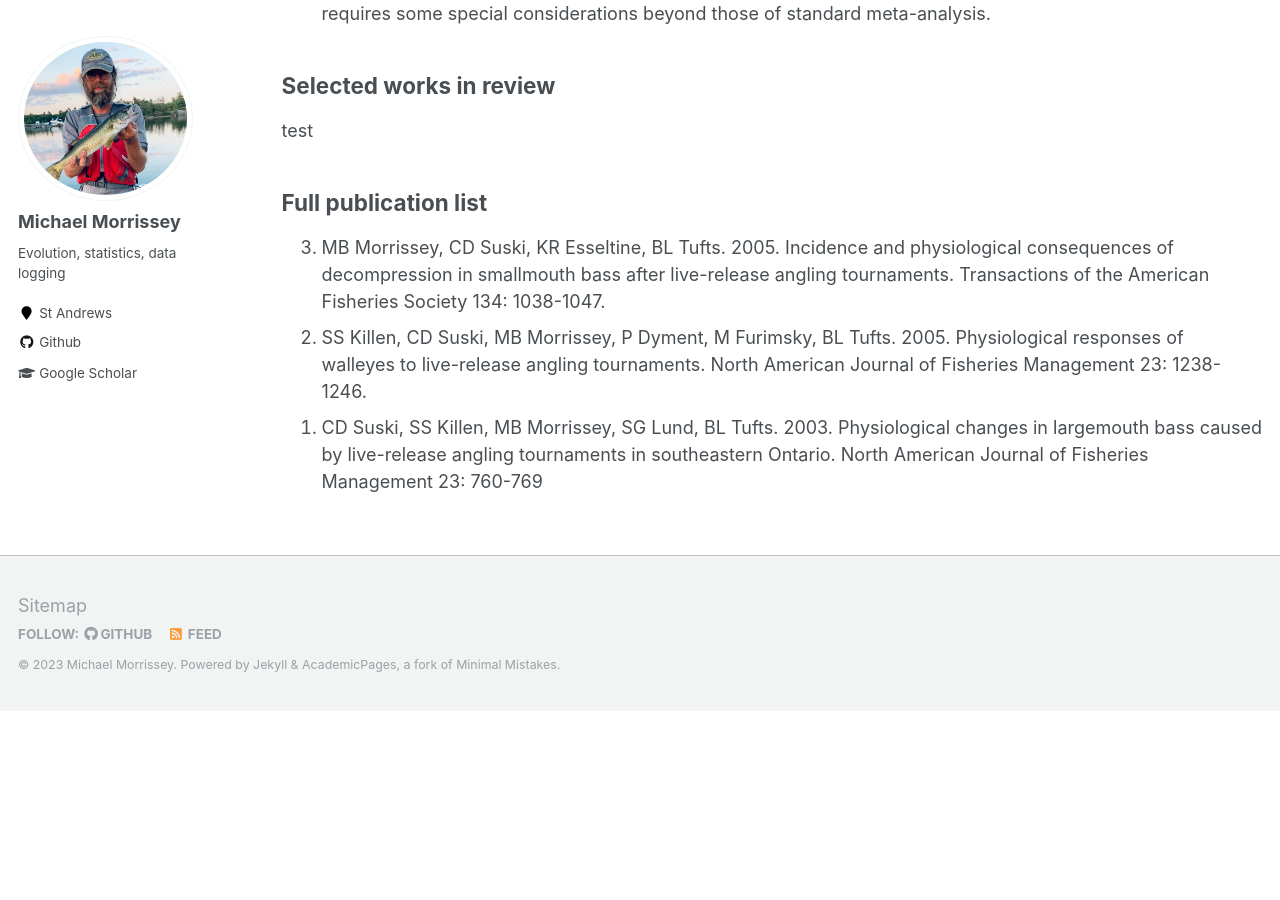
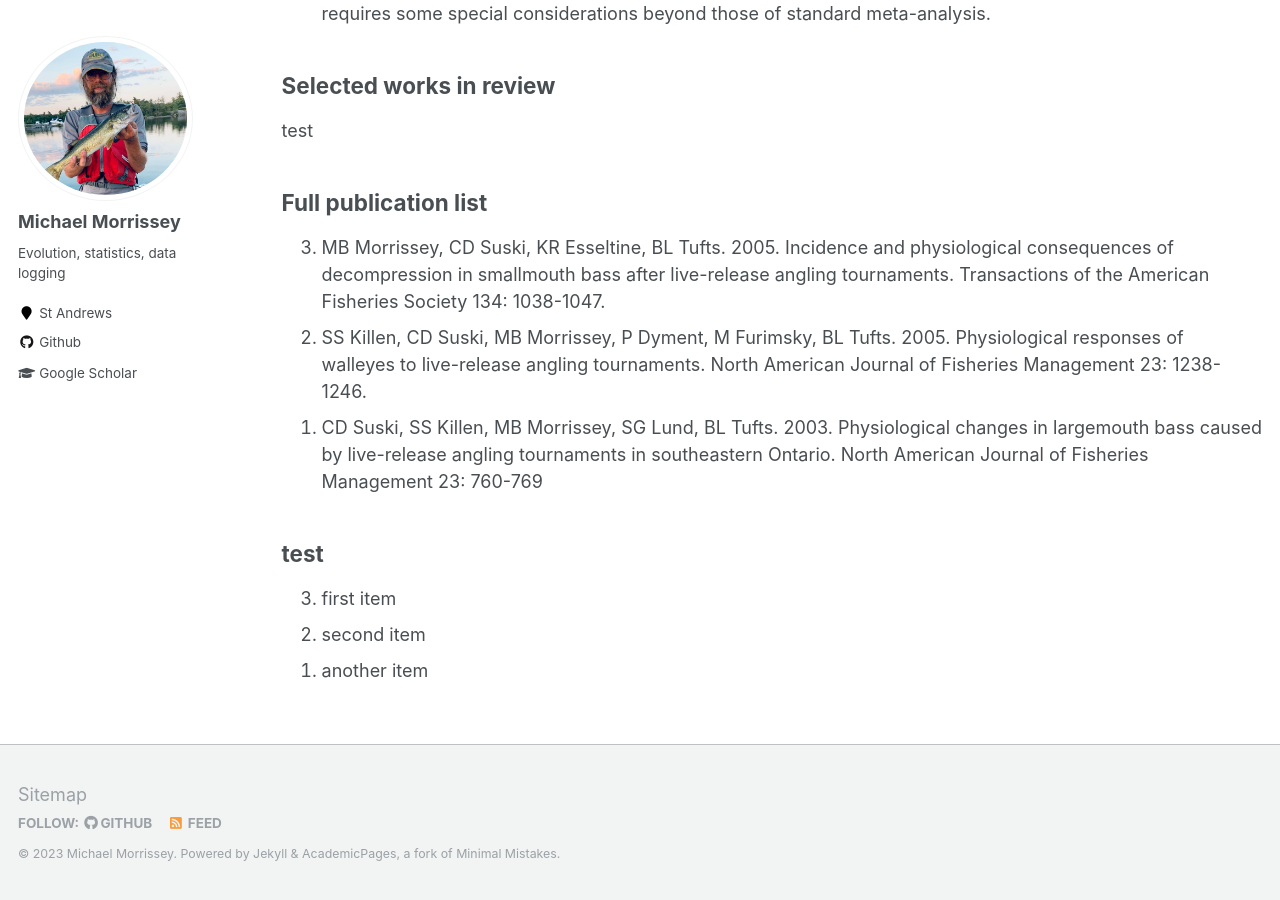
Before and after one commit to mbmorrissey/mbmorrissey.github.io, a Jekyll site: the page built from _pages/publications.md, in a window 1280 px wide and 900 px high, scrolled down 1570 px. Built offline with Jekyll 4.4.1, drawn with Linux system fonts in a browser that asks for light colours; before the commit the page ends 2281 px from its top, so only the background shows below that.

Commit message:
Update publications.md

```diff
--- a/_pages/publications.md
+++ b/_pages/publications.md
@@ -63,3 +63,10 @@
 0. SS Killen, CD Suski, MB Morrissey, P Dyment, M Furimsky, BL Tufts. 2005. Physiological responses of walleyes to live-release angling tournaments. North American Journal of Fisheries Management 23: 1238-1246.
 0. CD Suski, SS Killen, MB Morrissey, SG Lund, BL Tufts. 2003. Physiological changes in largemouth bass caused by live-release angling tournaments in southeastern Ontario. North American Journal of Fisheries Management 23: 760-769
 {: reversed="reversed"}
+
+## test
+
+0. first item
+0. second item
+0. another item
+{: reversed="reversed"}
```
